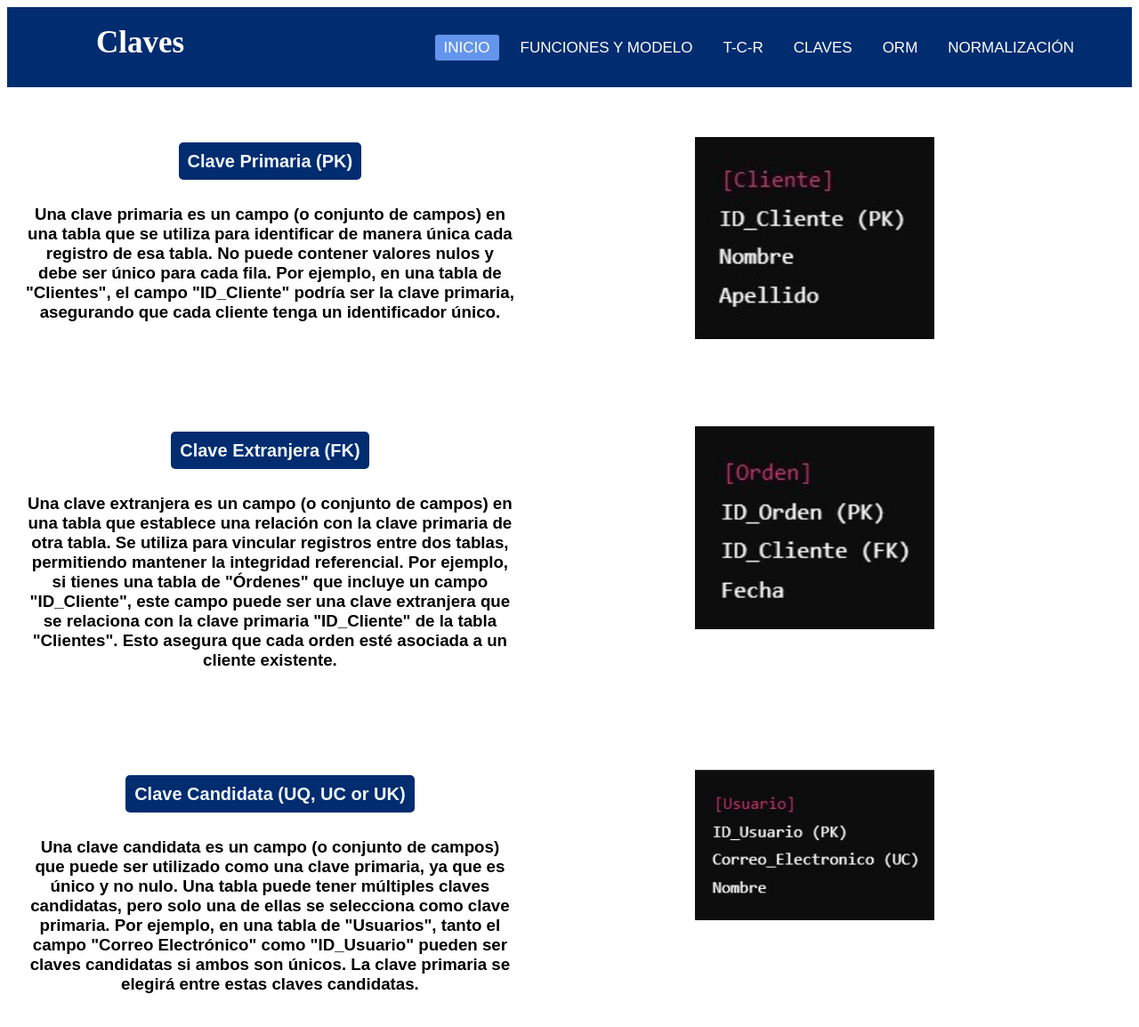
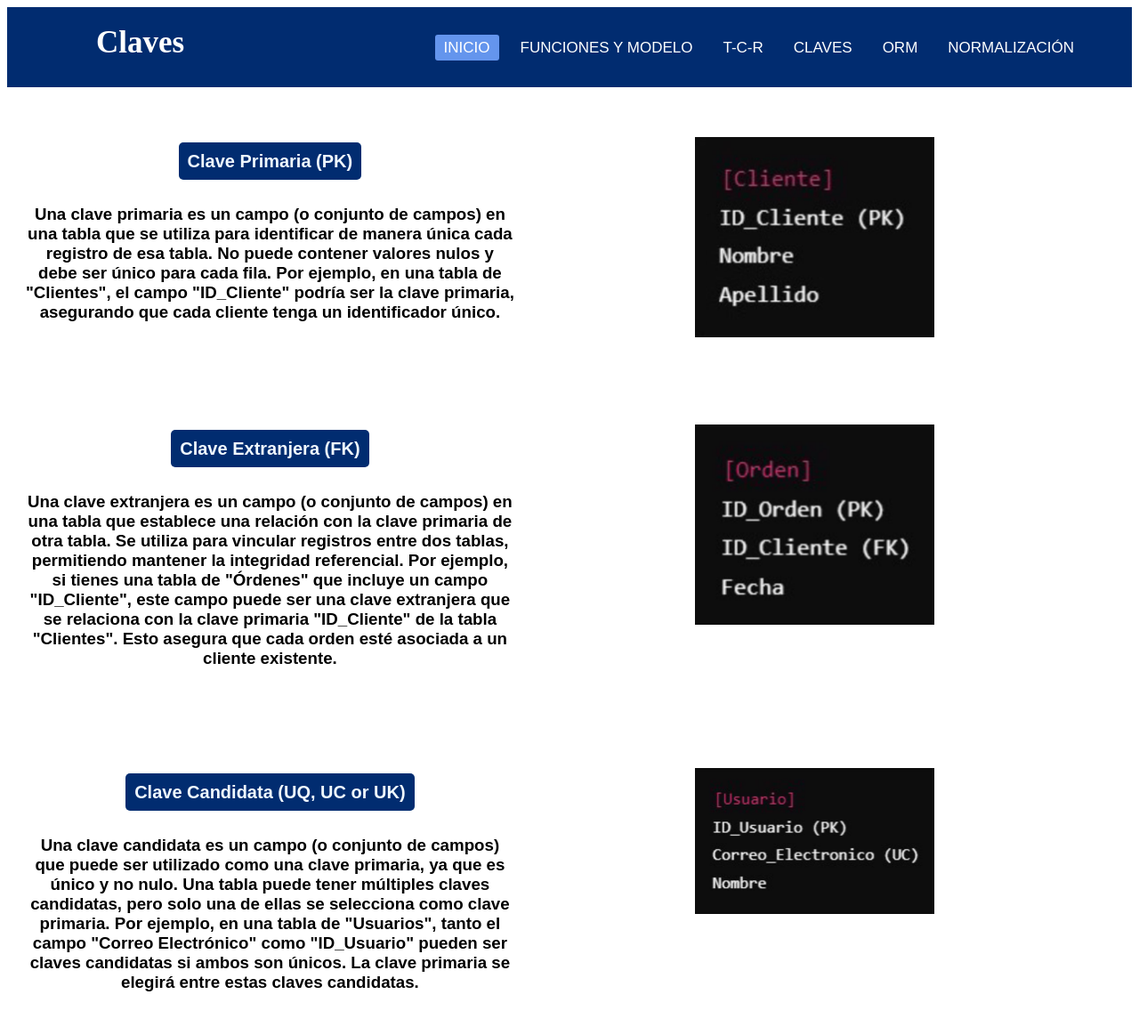
Before and after one commit to AntonyEsc/PrimerRepositorio, a plain HTML site: page página4.html in a window 1280 px wide. Shown: the whole page at 89% size. Drawn offline with Linux system fonts and the light colour scheme.

Commit message:
PáginaBDDnew

```diff
--- a/página4.html
+++ b/página4.html
@@ -39,7 +39,7 @@
             </p>
         </div>
         <div class="right">
-            <center><img src="imágenes/pk.jpg" alt="pkey"></center>
+            <center><img src="imágenes/imgclientenew.jpg" alt="pkey"></center>
         </div>
     </div>
     <br><br><br>
@@ -54,7 +54,7 @@
             </p>
         </div>
         <div class="right">
-            <center><img src="imágenes/fk.jpg" alt="pkey"></center>
+            <center><img src="imágenes/imgordennew.jpg" alt="pkey"></center>
         </div>
     </div>
     <br><br><br>
@@ -69,7 +69,7 @@
             </p>
         </div>
         <div class="right">
-            <center><img src="imágenes/uc.jpg" alt="pkey"></center>
+            <center><img src="imágenes/imgusuarionew.jpg" alt="pkey"></center>
         </div>
     </div>
 <br><br>
```
Also changed, not shown: página3.html (+1 -1 lines), imágenes/campos.jpg (deleted), imágenes/fk.jpg (deleted), imágenes/imgcamposnew.jpg (added), imágenes/imgclientenew.jpg (added), imágenes/imgordennew.jpg (added), imágenes/imgusuarionew.jpg (added), imágenes/pk.jpg (deleted), imágenes/que-es-una-tabla-en-base-de-datos.jpg (deleted), imágenes/uc.jpg (deleted).
